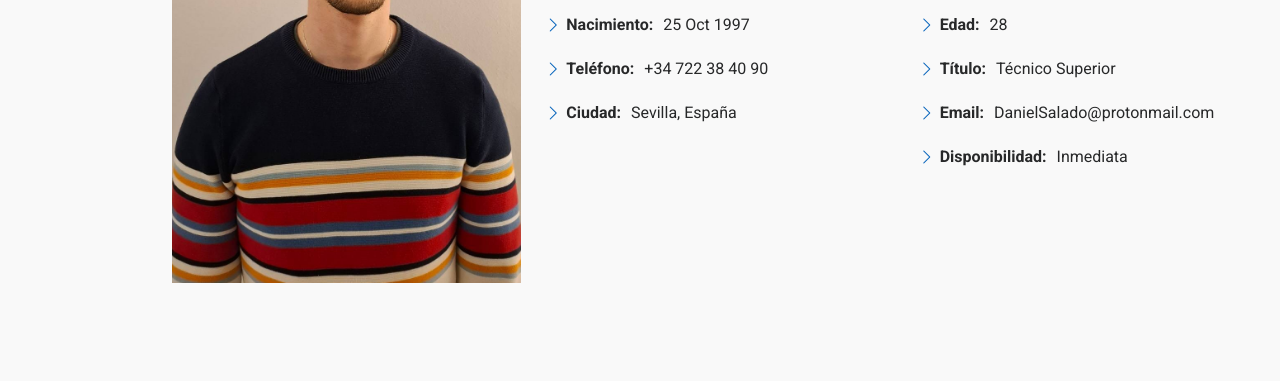
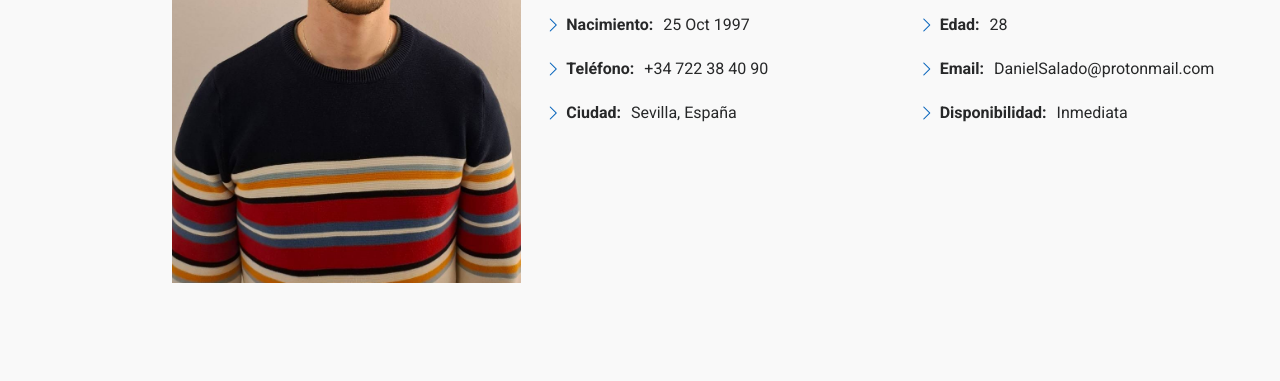
Before and after one commit to DSalado97/PortfolioWeb, a plain HTML site: page index.html in a window 1280 px wide. Shown: the part 1214-1595 px from the top of the page. Drawn offline with Linux system fonts and the light colour scheme.

Commit message:
Remove line

```diff
--- a/index.html
+++ b/index.html
@@ -109,7 +109,6 @@
               <div class="col-lg-6">
                 <ul>
                   <li><i class="bi bi-chevron-right"></i> <strong>Edad:</strong> <span id="edad"></span></li>
-                  <li><i class="bi bi-chevron-right"></i> <strong>Título:</strong> <span>Técnico Superior</span></li>
                   <li><i class="bi bi-chevron-right"></i> <strong>Email:</strong>
                     <span>DanielSalado@protonmail.com</span>
                   </li>
```
